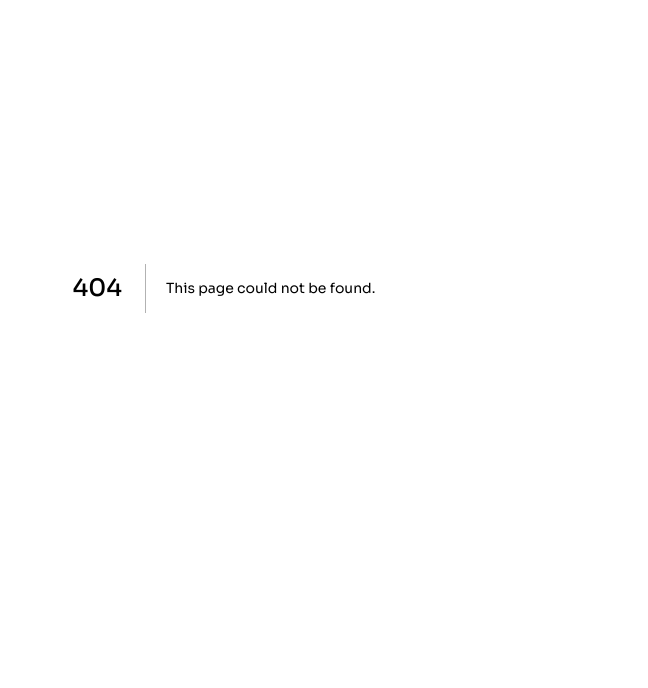
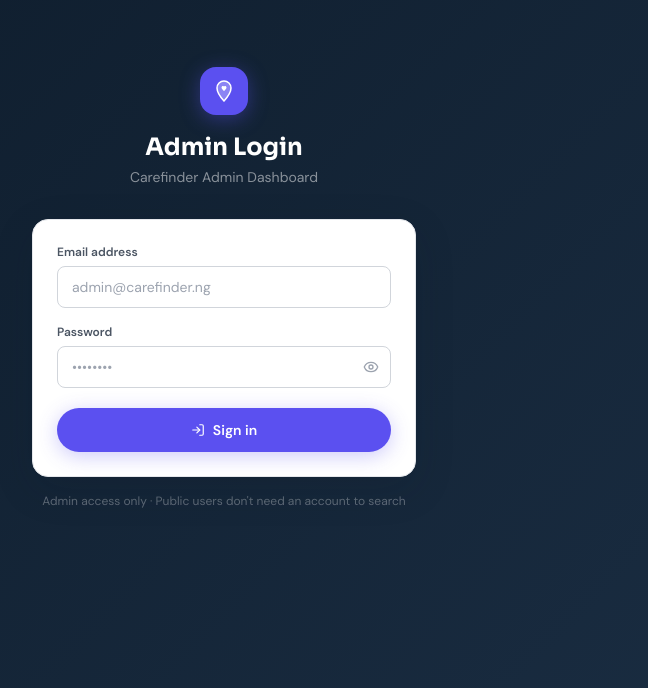
Before and after one commit to Debque/Carefinder, a Next.js app: page /admin/login in a window 1280 px wide. Before the commit this address had no page. Shown: the part 112-800 px from the top of the page, without its empty margins (416-1064 px from the left). Built offline with nearby package versions, Linux system fonts and the light colour scheme.

Commit message:
feat(admin): build /admin/login page with Supabase Auth email/password form

```diff
--- /dev/null
+++ b/src/app/admin/login/page.tsx
@@ -0,0 +1,214 @@
+'use client'
+
+import { useState } from 'react'
+import { useRouter } from 'next/navigation'
+import { Eye, EyeOff, LogIn } from 'lucide-react'
+import { createClient } from '@supabase/supabase-js'
+
+function getClient() {
+  return createClient(
+    process.env.NEXT_PUBLIC_SUPABASE_URL!,
+    process.env.NEXT_PUBLIC_SUPABASE_ANON_KEY!
+  )
+}
+
+export default function AdminLoginPage() {
+  const router = useRouter()
+  const [email, setEmail] = useState('')
+  const [password, setPassword] = useState('')
+  const [showPassword, setShowPassword] = useState(false)
+  const [loading, setLoading] = useState(false)
+  const [error, setError] = useState('')
+
+  const handleSubmit = async (e: React.FormEvent) => {
+    e.preventDefault()
+
+    if (!email || !password) {
+      setError('Please enter your email and password')
+      return
+    }
+
+    setLoading(true)
+    setError('')
+
+    const supabase = getClient()
+    const { error: authError } = await supabase.auth.signInWithPassword({
+      email,
+      password,
+    })
+
+    if (authError) {
+      setError('Invalid email or password')
+      setLoading(false)
+      return
+    }
+
+    router.push('/admin/dashboard')
+  }
+
+  return (
+    <div
+      className="min-h-screen flex items-center justify-center px-4"
+      style={{
+        background: 'linear-gradient(135deg, #0D1B2A 0%, #1A2D42 100%)',
+      }}
+    >
+      <div className="w-full max-w-sm">
+        {/* Logo */}
+        <div className="text-center mb-8">
+          <div
+            className="inline-flex items-center justify-center w-12 h-12 rounded-2xl mb-4"
+            style={{
+              background: 'var(--accent)',
+              boxShadow: '0 4px 20px rgba(91,80,240,0.4)',
+            }}
+          >
+            <svg width="24" height="24" viewBox="0 0 24 24" fill="none">
+              <path
+                d="M12 2C8.13 2 5 5.13 5 9c0 5.25 7 13 7 13s7-7.75 7-13c0-3.87-3.13-7-7-7z"
+                fill="white"
+                fillOpacity={0.3}
+                stroke="white"
+                strokeWidth="1.5"
+              />
+              <path
+                d="M9.5 8.5C9.5 7.67 10.17 7 11 7c.44 0 .84.18 1.13.47L12 7.33l-.13.14A1.5 1.5 0 0 1 13 7c.83 0 1.5.67 1.5 1.5 0 1.66-2.5 3.5-2.5 3.5S9.5 10.16 9.5 8.5z"
+                fill="white"
+              />
+            </svg>
+          </div>
+          <h1
+            className="text-2xl font-bold text-white"
+            style={{ fontFamily: 'Sora, sans-serif' }}
+          >
+            Admin Login
+          </h1>
+          <p
+            className="text-sm mt-1"
+            style={{ color: 'rgba(255,255,255,0.5)' }}
+          >
+            Carefinder Admin Dashboard
+          </p>
+        </div>
+
+        {/* Form */}
+        <div
+          className="rounded-2xl p-6"
+          style={{
+            background: 'var(--bg-card)',
+            border: '1px solid var(--border)',
+            boxShadow: 'var(--shadow-lg)',
+          }}
+        >
+          <form onSubmit={handleSubmit} className="flex flex-col gap-4">
+            <div>
+              <label
+                className="block text-xs font-semibold mb-1.5"
+                style={{ color: 'var(--fg-muted)' }}
+              >
+                Email address
+              </label>
+              <input
+                type="email"
+                value={email}
+                onChange={(e) => setEmail(e.target.value)}
+                placeholder="admin@carefinder.ng"
+                className="input-base"
+                aria-label="Email address"
+                autoComplete="email"
+              />
+            </div>
+
+            <div>
+              <label
+                className="block text-xs font-semibold mb-1.5"
+                style={{ color: 'var(--fg-muted)' }}
+              >
+                Password
+              </label>
+              <div className="relative">
+                <input
+                  type={showPassword ? 'text' : 'password'}
+                  value={password}
+                  onChange={(e) => setPassword(e.target.value)}
+                  placeholder="••••••••"
+                  className="input-base pr-10"
+                  aria-label="Password"
+                  autoComplete="current-password"
+                />
+                <button
+                  type="button"
+                  onClick={() => setShowPassword(!showPassword)}
+                  className="absolute right-3 top-1/2 -translate-y-1/2"
+                  aria-label={showPassword ? 'Hide password' : 'Show password'}
+                >
+                  {showPassword ? (
+                    <EyeOff size={16} style={{ color: 'var(--fg-subtle)' }} />
+                  ) : (
+                    <Eye size={16} style={{ color: 'var(--fg-subtle)' }} />
+                  )}
+                </button>
+              </div>
+            </div>
+
+            {error && (
+              <p
+                className="text-xs px-3 py-2 rounded-lg"
+                style={{ background: '#FEE2E2', color: '#DC2626' }}
+                role="alert"
+              >
+                {error}
+              </p>
+            )}
+
+            <button
+              type="submit"
+              disabled={loading}
+              className="btn-primary w-full justify-center py-3 mt-1"
+            >
+              {loading ? (
+                <span className="flex items-center gap-2">
+                  <svg
+                    className="animate-spin"
+                    width="14"
+                    height="14"
+                    viewBox="0 0 24 24"
+                    fill="none"
+                  >
+                    <circle
+                      cx="12"
+                      cy="12"
+                      r="10"
+                      stroke="white"
+                      strokeOpacity={0.3}
+                      strokeWidth="3"
+                    />
+                    <path
+                      d="M12 2a10 10 0 0 1 10 10"
+                      stroke="white"
+                      strokeWidth="3"
+                      strokeLinecap="round"
+                    />
+                  </svg>
+                  Signing in...
+                </span>
+              ) : (
+                <>
+                  <LogIn size={14} />
+                  Sign in
+                </>
+              )}
+            </button>
+          </form>
+        </div>
+
+        <p
+          className="text-center text-xs mt-4"
+          style={{ color: 'rgba(255,255,255,0.3)' }}
+        >
+          Admin access only · Public users don&apos;t need an account to search
+        </p>
+      </div>
+    </div>
+  )
+}
```
